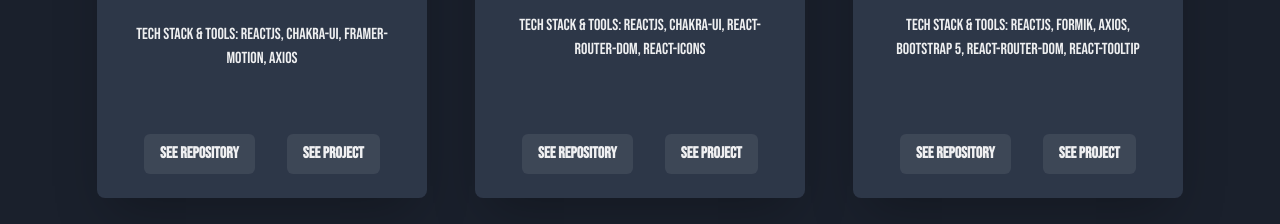
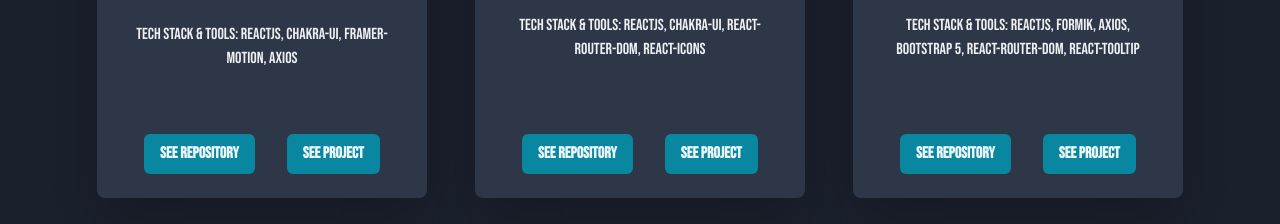
Before and after one commit to pablotejedor/portfolio, a React (Create React App) app: page / in a window 1280 px wide. Shown: the part 800-1024 px from the top of the page. Built offline with nearby package versions, Linux system fonts and the light colour scheme.

Commit message:
button backgroundColor changed to cyan700

```diff
--- a/src/components/Card.jsx
+++ b/src/components/Card.jsx
@@ -7,7 +7,7 @@ import {
   Image,
   Button,
 } from '@chakra-ui/react';
-
+import { AnimatePresence, motion } from 'framer-motion';
 export default function Card({
   name,
   description,
@@ -19,6 +19,8 @@ export default function Card({
   return (
     <Center py={12}>
       <Box
+        as={motion.div}
+        whileHover={{ scale: 1.05 }}
         role={'group'}
         p={6}
         maxW={'330px'}
@@ -74,11 +76,11 @@ export default function Card({
           <Text>Tech Stack & Tools: {stack}</Text>
           <Stack direction={'row'} spacing={8}>
             <a href={repoUrl} target="_blank" rel="noreferrer">
-              <Button>See repository</Button>
+              <Button bg="cyan.700">See repository</Button>
             </a>
             {deployUrl && (
               <a href={deployUrl} target="_blank" rel="noreferrer">
-                <Button>See project</Button>
+                <Button bg="cyan.700">See project</Button>
               </a>
             )}
           </Stack>
```
